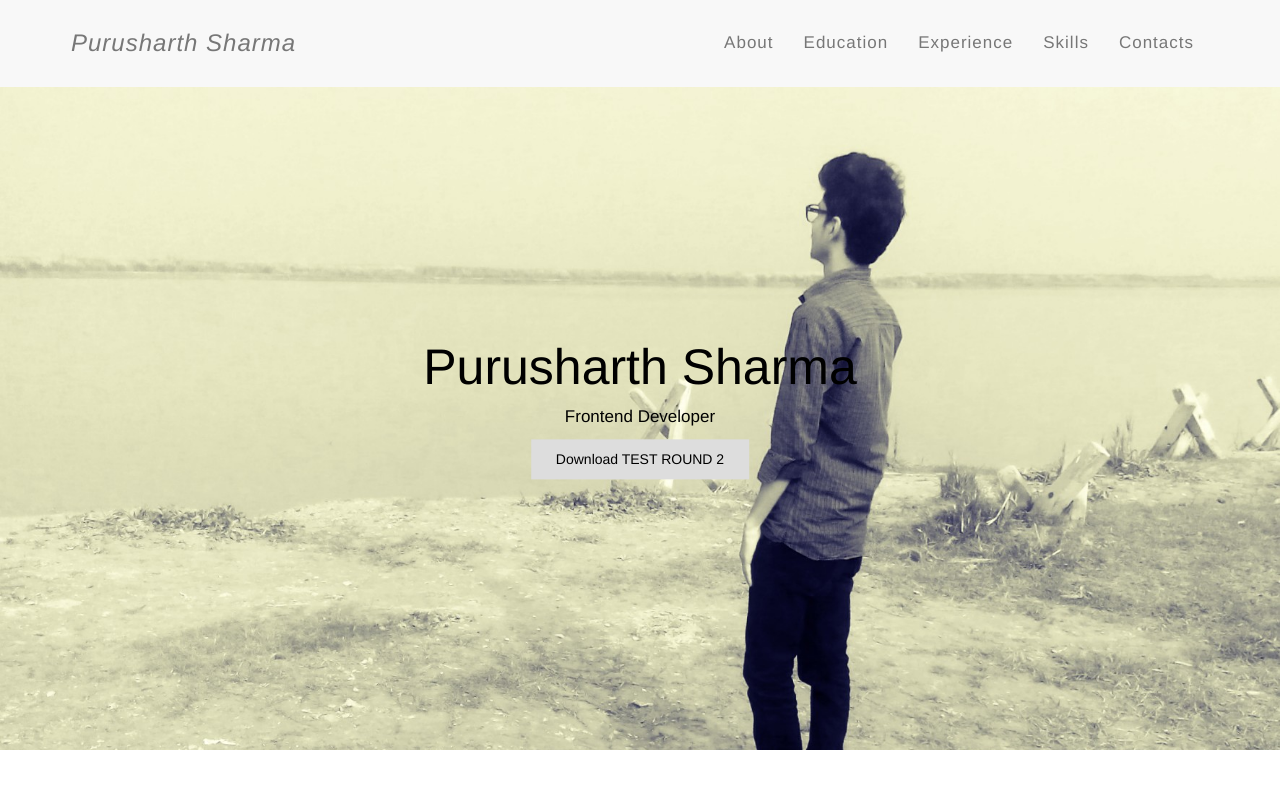
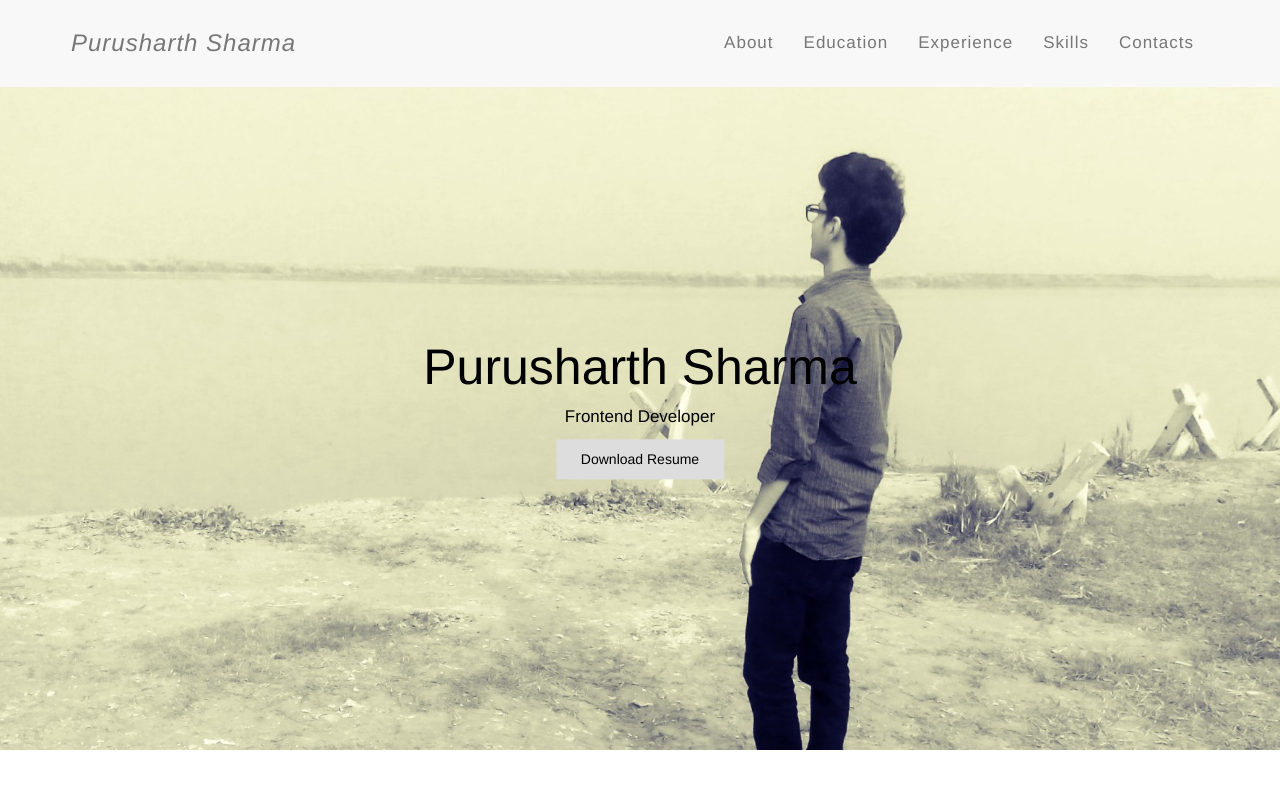
Before and after one commit to PurusharthSharma/PurusharthSharma.github.io, a plain HTML site: page index.html in a window 1280 px wide. Shown: the top 800 px of the page. Drawn offline with nearby package versions, Linux system fonts and the light colour scheme.

Commit message:
Update index.html

```diff
--- a/index.html
+++ b/index.html
@@ -54,7 +54,7 @@
 				<h1 style="font-size:50px">Purusharth Sharma</h1>
 				<p style="font-size:17px;"> Frontend Developer</p>
 				<a href="https://drive.google.com/open?id=1Ezx7mRiJGZhBweXoxu_chSjHKe_i7IwS">
-				<button class="btn1" type="submit" class="signupbtn">Download TEST ROUND 2</button></a>
+				<button class="btn1" type="submit" class="signupbtn">Download Resume</button></a>
 			 </div>
 		</div>
 
```
